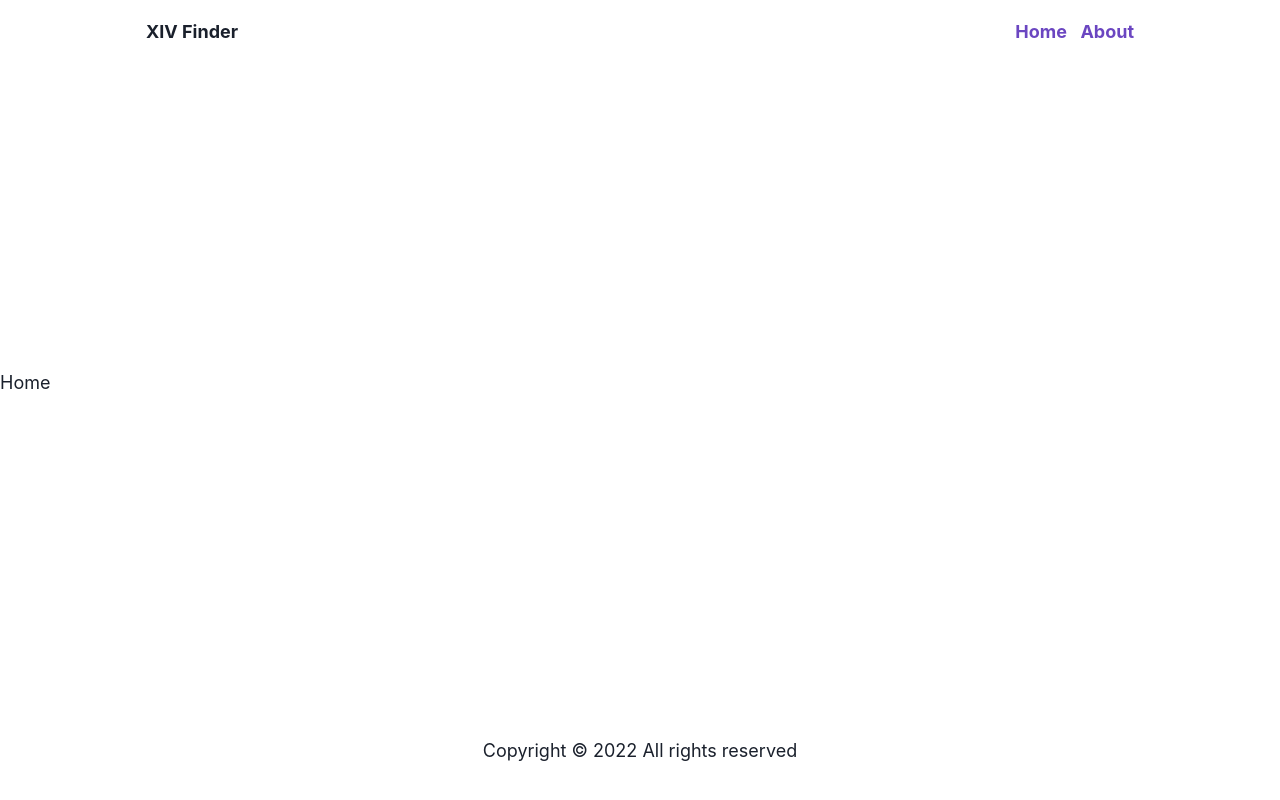
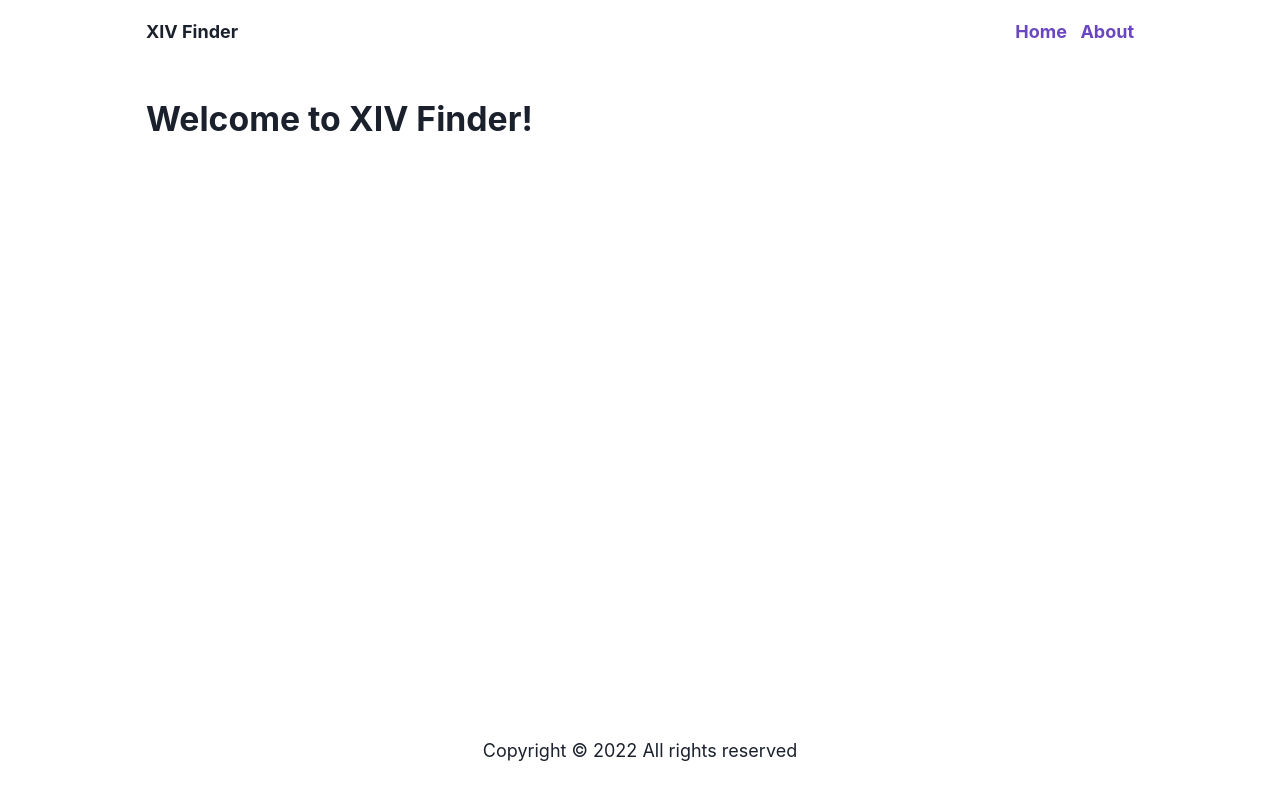
Before and after one commit to denimcouch/xiv-finder, a React (Vite) app: page / in a window 1280 px wide. Built offline with nearby package versions, Linux system fonts and the light colour scheme.

Commit message:
page structures complete

```diff
--- a/src/App.jsx
+++ b/src/App.jsx
@@ -16,7 +16,7 @@ const App = () => {
         justify='space-between'
       >
         <Navbar />
-        <main>
+        <main className='xivMain'>
           <Routes>
             <Route exact path='/' element={<Home />} />
             <Route path='/about' element={<About />} />
--- a/src/assets/style/style.scss
+++ b/src/assets/style/style.scss
@@ -22,6 +22,10 @@ p {
   line-height: 1.5;
 }
 
+.xivMain {
+  height: 100%;
+}
+
 .xivNav {
   .xivNav__nav-link:hover {
     text-decoration: none;
--- a/src/pages/Character.jsx
+++ b/src/pages/Character.jsx
@@ -1,6 +1,12 @@
+import { Container } from '@chakra-ui/react'
+
 const Character = () => {
   return (
-    <div>Character</div>
+    <div>
+      <Container maxW='container.lg' py='2rem'>
+        Character
+      </Container>
+    </div>
   )
 }
 
--- a/src/pages/Home.jsx
+++ b/src/pages/Home.jsx
@@ -1,6 +1,22 @@
+import { Container, Flex, Heading } from '@chakra-ui/react'
+
 const Home = () => {
   return (
-    <div>Home</div>
+    <div>
+      <Container maxW='container.lg' py='2rem'>
+        <Flex
+          direction='column'
+          justify='flex-start'
+          alignItems='flex-start'
+        >
+          <Heading as='h1' size='lg'>
+            Welcome to XIV Finder!
+          </Heading>
+          {/* Search for Character */}
+          {/* List search results */}
+        </Flex>
+      </Container>
+    </div>
   )
 }
 
```
